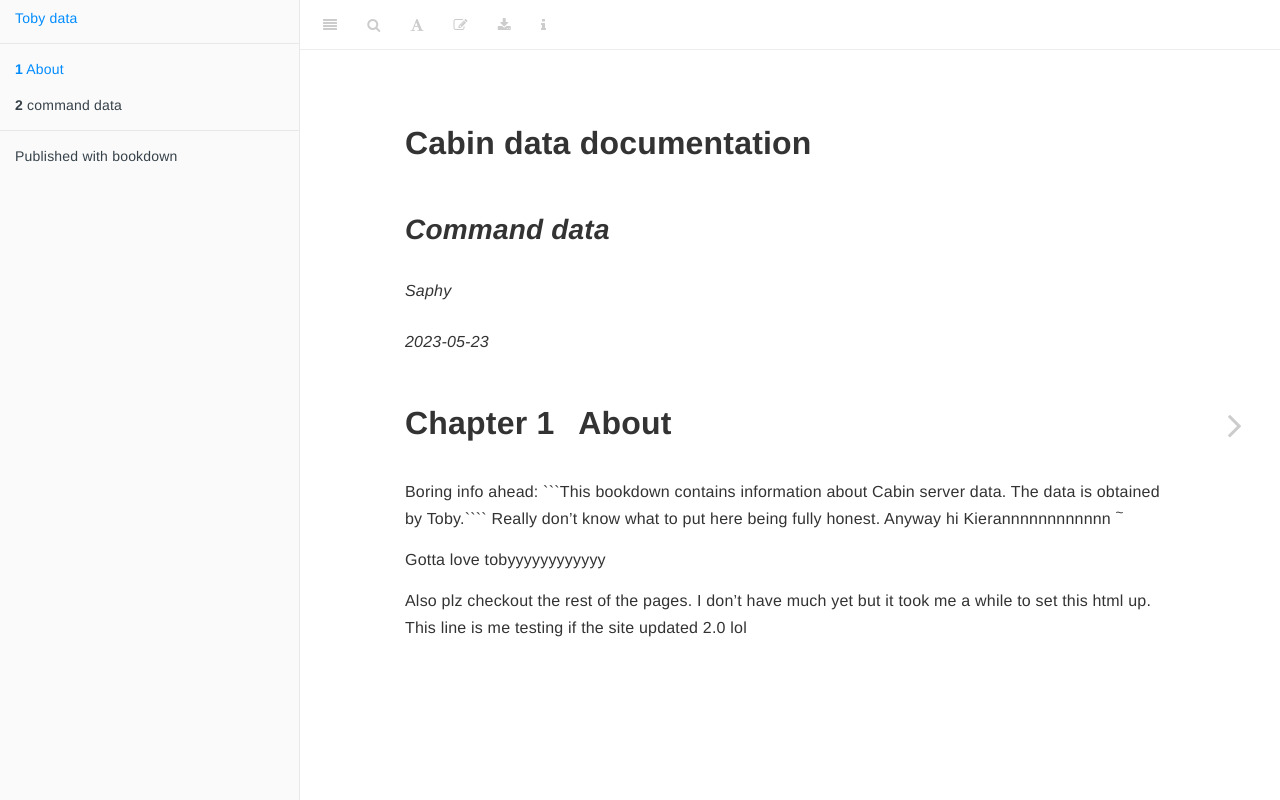
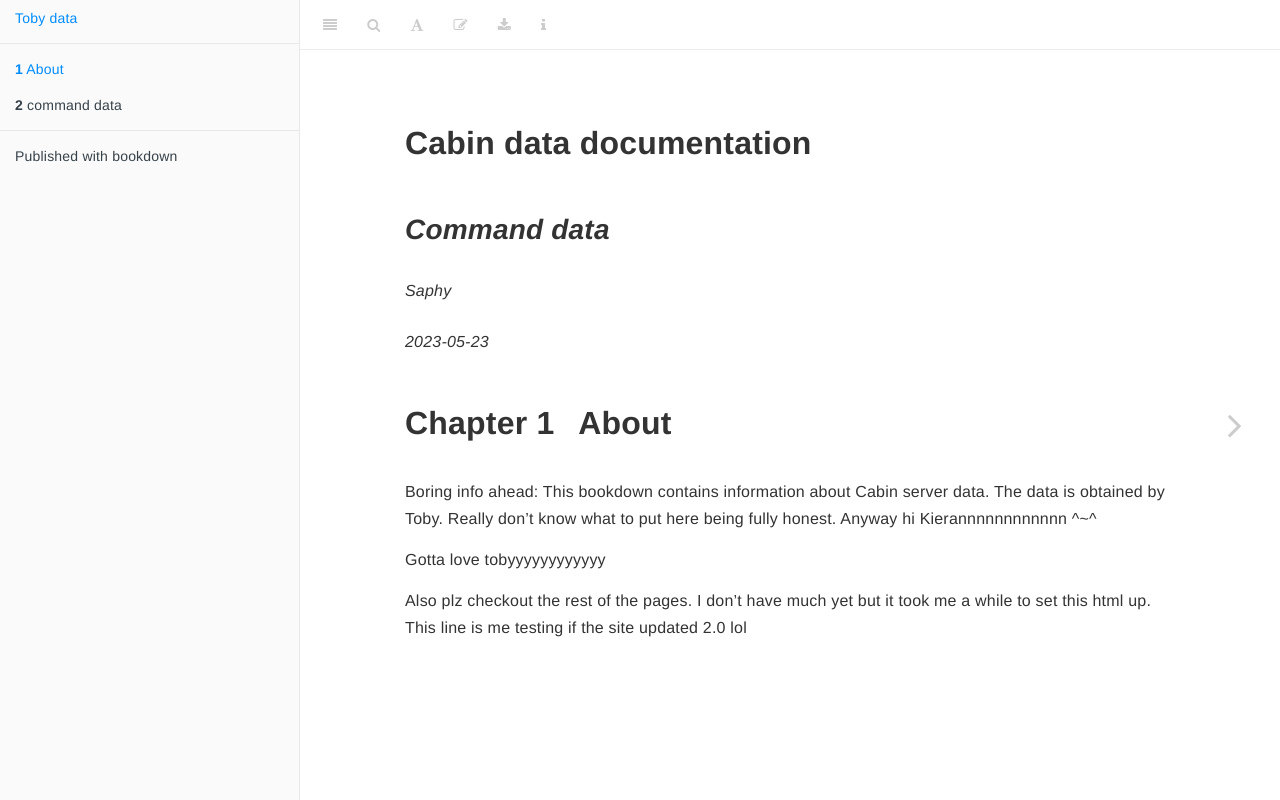
Before and after one commit to FrozenSmoothie/FrozenSmoothie.github.io, a plain HTML site: page index.html in a window 1280 px wide. Drawn offline with nearby package versions, Linux system fonts and the light colour scheme.

Commit message:
Update index.html

`````diff
--- a/index.html
+++ b/index.html
@@ -186,8 +186,8 @@ code span.wa { color: #60a0b0; font-weight: bold; font-style: italic; } /* Warni
 <div id="about" class="section level1" number="1">
 <h1><span class="header-section-number">Chapter 1</span> About</h1>
 <p>Boring info ahead:
-```This bookdown contains information about Cabin server data. The data is obtained by Toby.````
-Really don’t know what to put here being fully honest. Anyway hi Kierannnnnnnnnnnn <sup>~</sup></p>
+This bookdown contains information about Cabin server data. The data is obtained by Toby.
+Really don’t know what to put here being fully honest. Anyway hi Kierannnnnnnnnnnn ^~^</p>
 <p>Gotta love tobyyyyyyyyyyyy</p>
 <p>Also plz checkout the rest of the pages. I don’t have much yet but it took me a while to set this html up. This line is me testing if the site updated 2.0 lol</p>
 
`````
